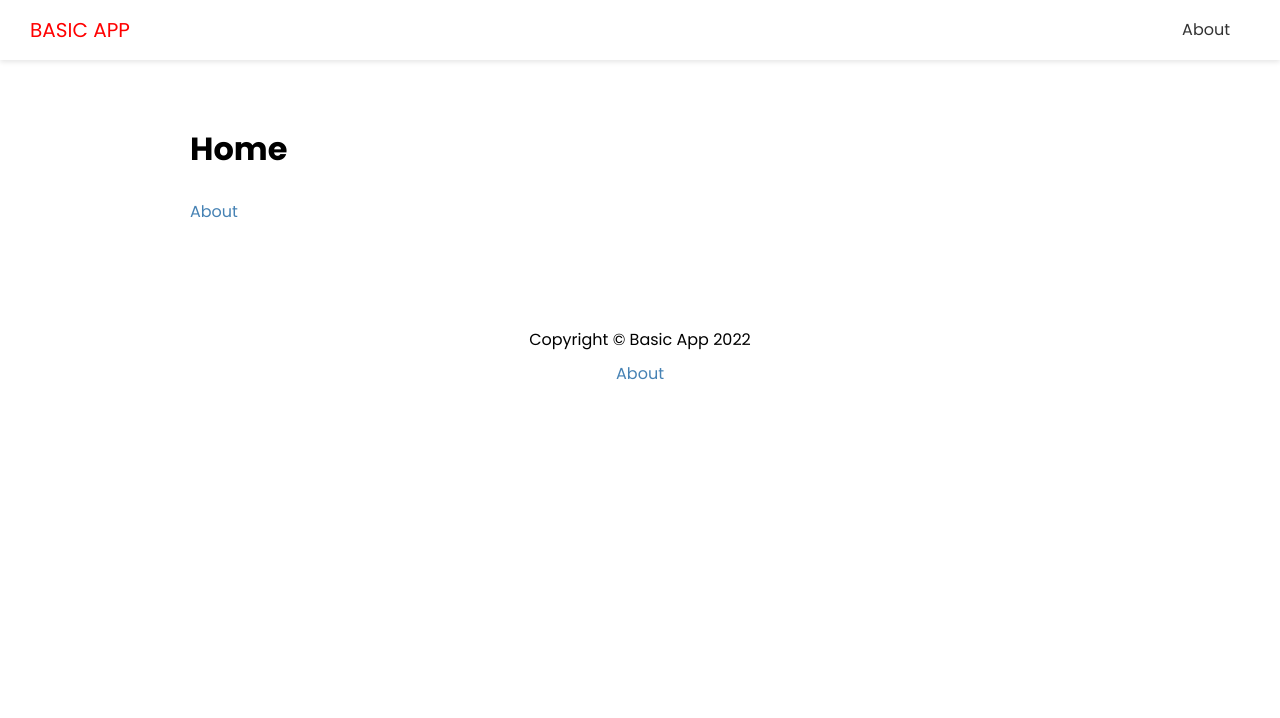
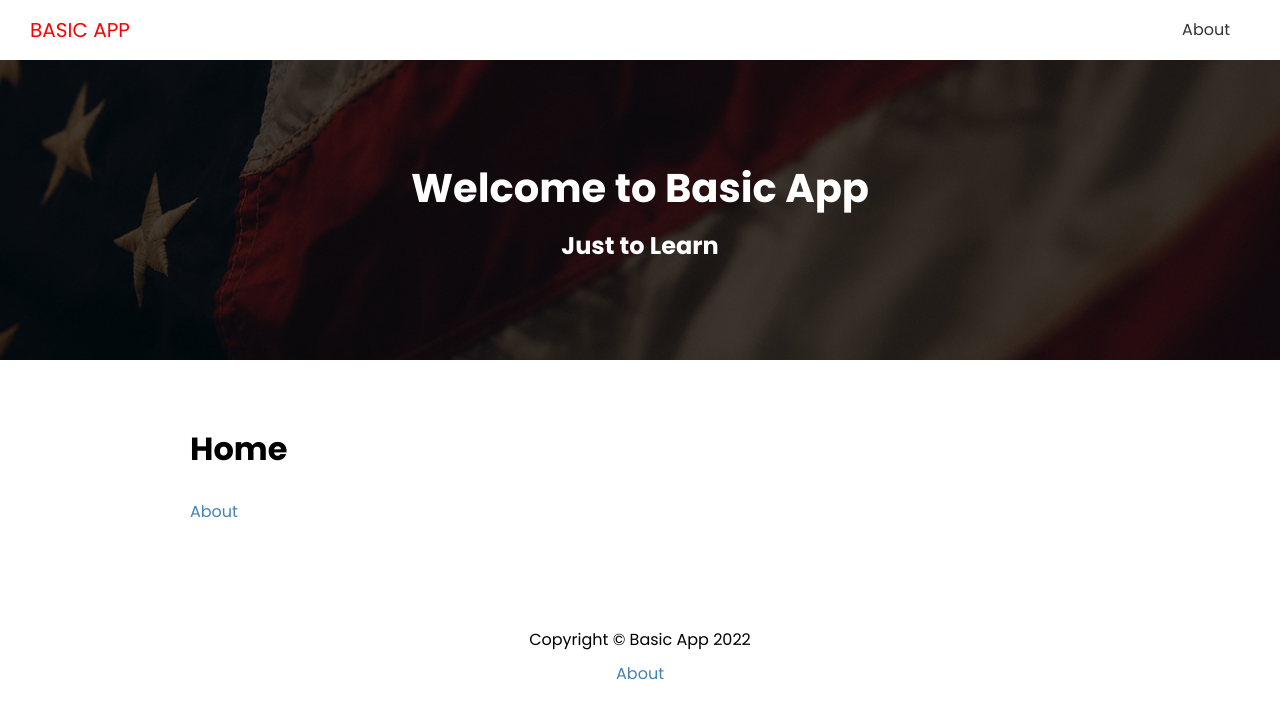
Before and after one commit to n1ghtx0w1/my-basic-app, a Next.js app in the folder basic-frontend/: page / in a window 1280 px wide. Shown: the top 718 px of the page. Built offline with nearby package versions, Linux system fonts and the light colour scheme.

Commit message:
added banner

```diff
--- a/basic-frontend/components/Layout.js
+++ b/basic-frontend/components/Layout.js
@@ -1,6 +1,7 @@
 import Head from 'next/head'
 import Header from './Header'
 import Footer from './Footer'
+import Showcase from './Showcase'
 import styles from '../styles/Layout.module.css'
 
 export default function Layout({title, keywords, description, children}) {
@@ -12,6 +13,7 @@
          <meta name="keywords" content={keywords} />
       </Head>
       <Header />
+      <Showcase />
       <div className={styles.container}>
       {children}
       </div>
--- /dev/null
+++ b/basic-frontend/components/Showcase.js
@@ -0,0 +1,10 @@
+import styles from '@/styles/Showcase.module.css'
+
+export default function Showcase() {
+  return (
+    <div className={styles.showcase}>
+      <h1>Welcome to Basic App</h1>
+      <h2>Just to Learn</h2>
+    </div>
+  )
+}
--- /dev/null
+++ b/basic-frontend/styles/Showcase.module.css
@@ -0,0 +1,31 @@
+.showcase {
+    height: 300px;
+    width: 100%;
+    background: #000 url('/images/showcase.jpg') no-repeat center center;
+    color: #fff;
+    position: relative;
+    display: flex;
+    flex-direction: column;
+    align-items: center;
+    justify-content: center;
+    text-align: center;
+  }
+
+  .showcase::after {
+    content: '';
+    position: absolute;
+    top: 0;
+    left: 0;
+    width: 100%;
+    height: 100%;
+    background-color: rgba(0, 0, 0, 0.7);
+  }
+
+  .showcase * {
+    z-index: 20;
+  }
+
+  .showcase h1 {
+    font-size: 40px;
+    margin-bottom: 0;
+  }
```
Also changed, not shown: basic-frontend/public/images/showcase.jpg (added).
